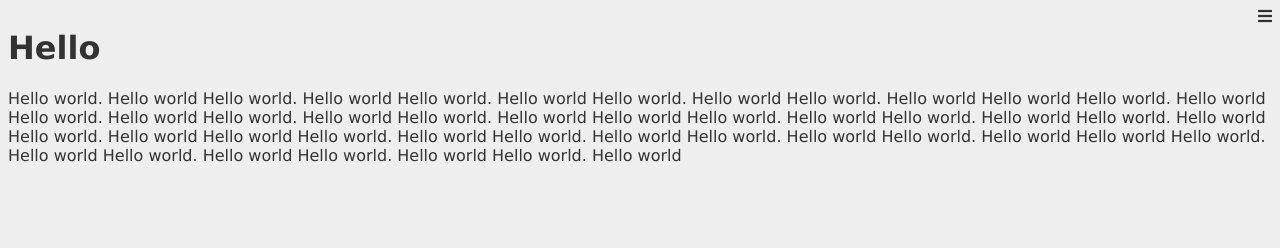
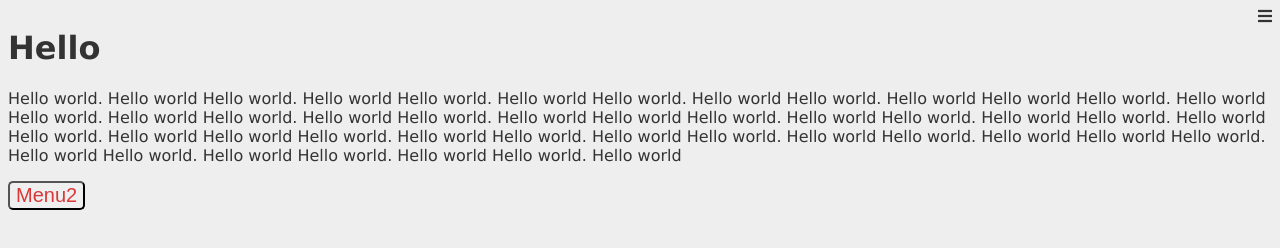
Before and after one commit to TomoyoUchima/HumbergerMenu_Practice, a plain HTML site: page index.html in a window 1280 px wide. Drawn offline with Linux system fonts and the light colour scheme.

Commit message:
Added Menu2 button

```diff
--- a/index.html
+++ b/index.html
@@ -45,6 +45,18 @@
     float: right;
     cursor: pointer;
    }
+
+   a {
+    text-decoration: none;
+    font-size: 20px;
+    color: rgb(216, 56, 56);
+   }
+
+   button {
+    border-radius: 5px;
+   }
+
+
     </style>
 </head>
 <body>
@@ -62,9 +74,11 @@
   <i class="fa fa-bars" id="show"></i>
   <h1>Hello</h1>
   <p>Hello world. Hello world Hello world. Hello world Hello world. Hello world Hello world. Hello world Hello world. Hello world Hello world Hello world. Hello world Hello world. Hello world Hello world. Hello world Hello world. Hello world Hello world Hello world. Hello world Hello world. Hello world Hello world. Hello world Hello world. Hello world Hello world Hello world. Hello world Hello world. Hello world Hello world. Hello world Hello world. Hello world Hello world Hello world. Hello world Hello world. Hello world Hello world. Hello world Hello world. Hello world</p>
-<!-- mein -->
 
+  <button><a href="menu2.html">Menu2</a></button>
 </div>
+<!-- main -->
+
 
 <script>
 (function() {
```
